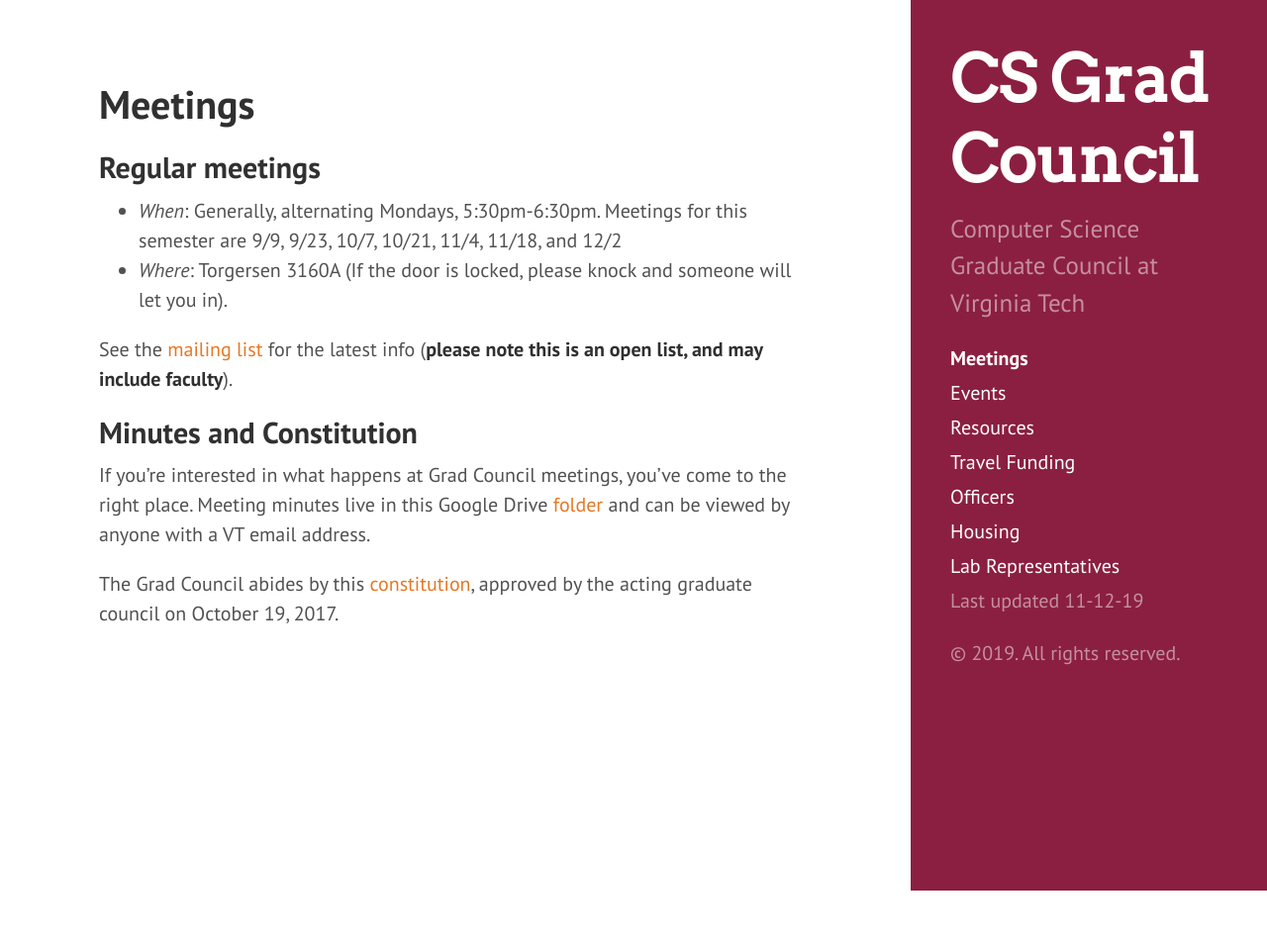
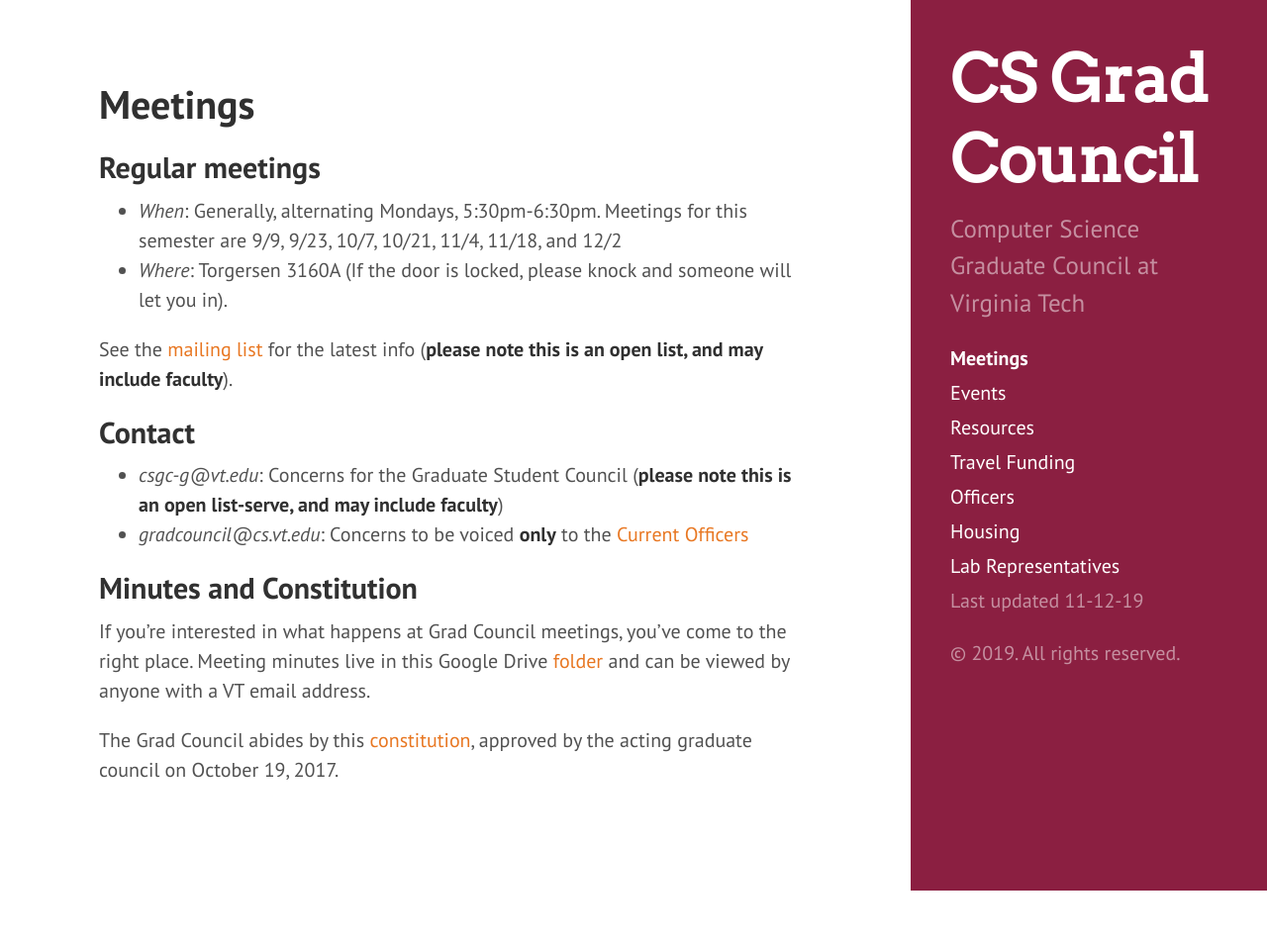
Before and after one commit to CSGraduateCouncil-VirginiaTech/csgc-website, a Jekyll site: the page built from csgc-jekyll-src/meetings.md, in a window 1280 px wide. Shown: the whole page at 99% size. Built offline with Jekyll 4.4.1, drawn with Linux system fonts in a browser that asks for light colours; before the commit the page ends 900 px from its top, so only the background shows below that.

Commit message:
Update meetings.md
Added the email address and specified the reasons addressed per each address

```diff
--- a/csgc-jekyll-src/meetings.md
+++ b/csgc-jekyll-src/meetings.md
@@ -10,6 +10,10 @@
 
 See the [mailing list](https://groups.google.com/a/vt.edu/forum/#!forum/csgc-g) for the latest info (**please note this is an open list, and may include faculty**).
 
+## Contact
+* *csgc-g@vt.edu*: Concerns for the Graduate Student Council (**please note this is an open list-serve, and may include faculty**)
+* *gradcouncil@cs.vt.edu*: Concerns to be voiced **only** to the [Current Officers](/officers/)
+
 ## Minutes and Constitution
 If you're interested in what happens at Grad Council meetings, you've come to the right place.
 Meeting minutes live in this Google Drive [folder](https://drive.google.com/drive/folders/0B0b9Zb_kmZenbG1VTnhadTNHVDg?usp=sharing) and can be viewed by anyone with a VT email address.
```
